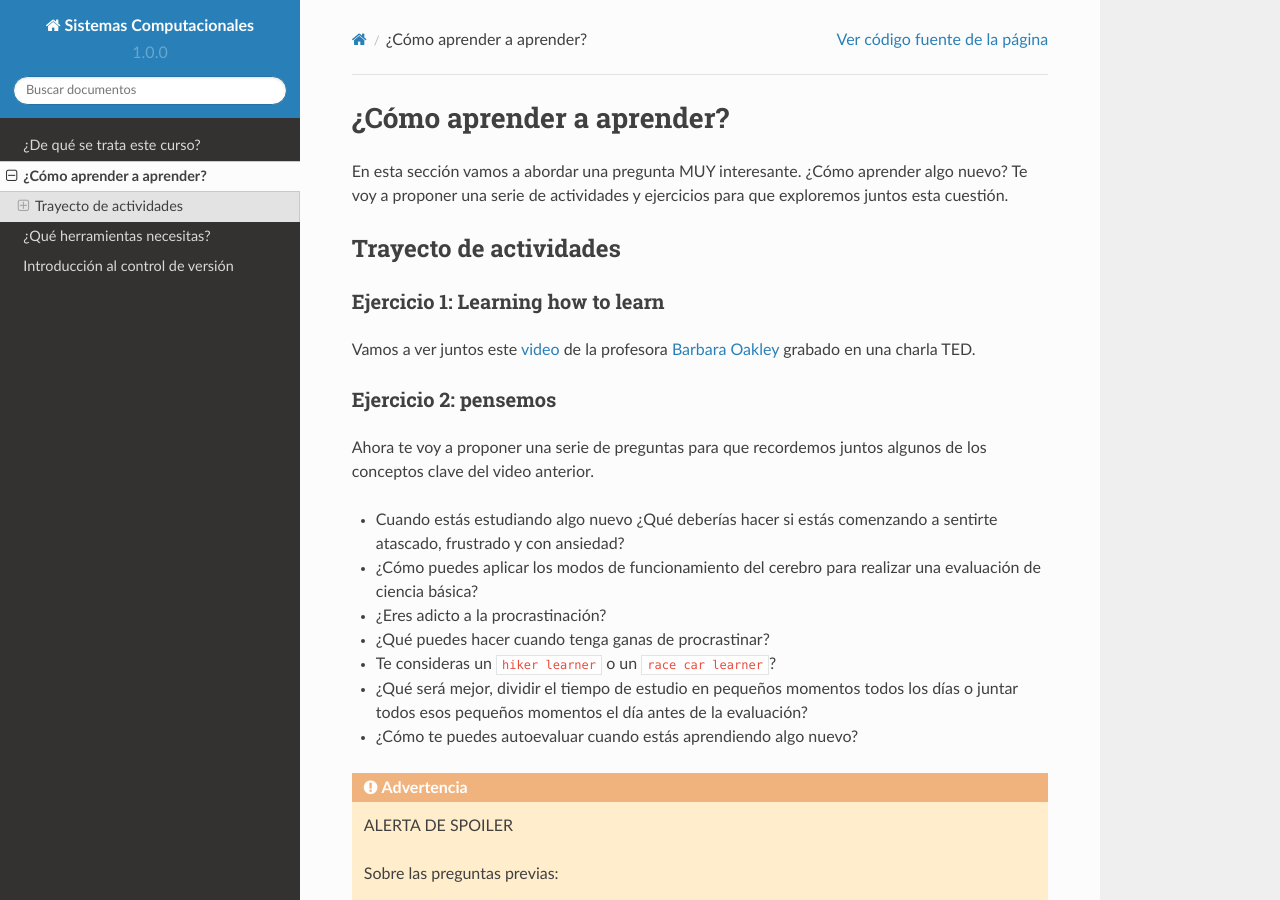
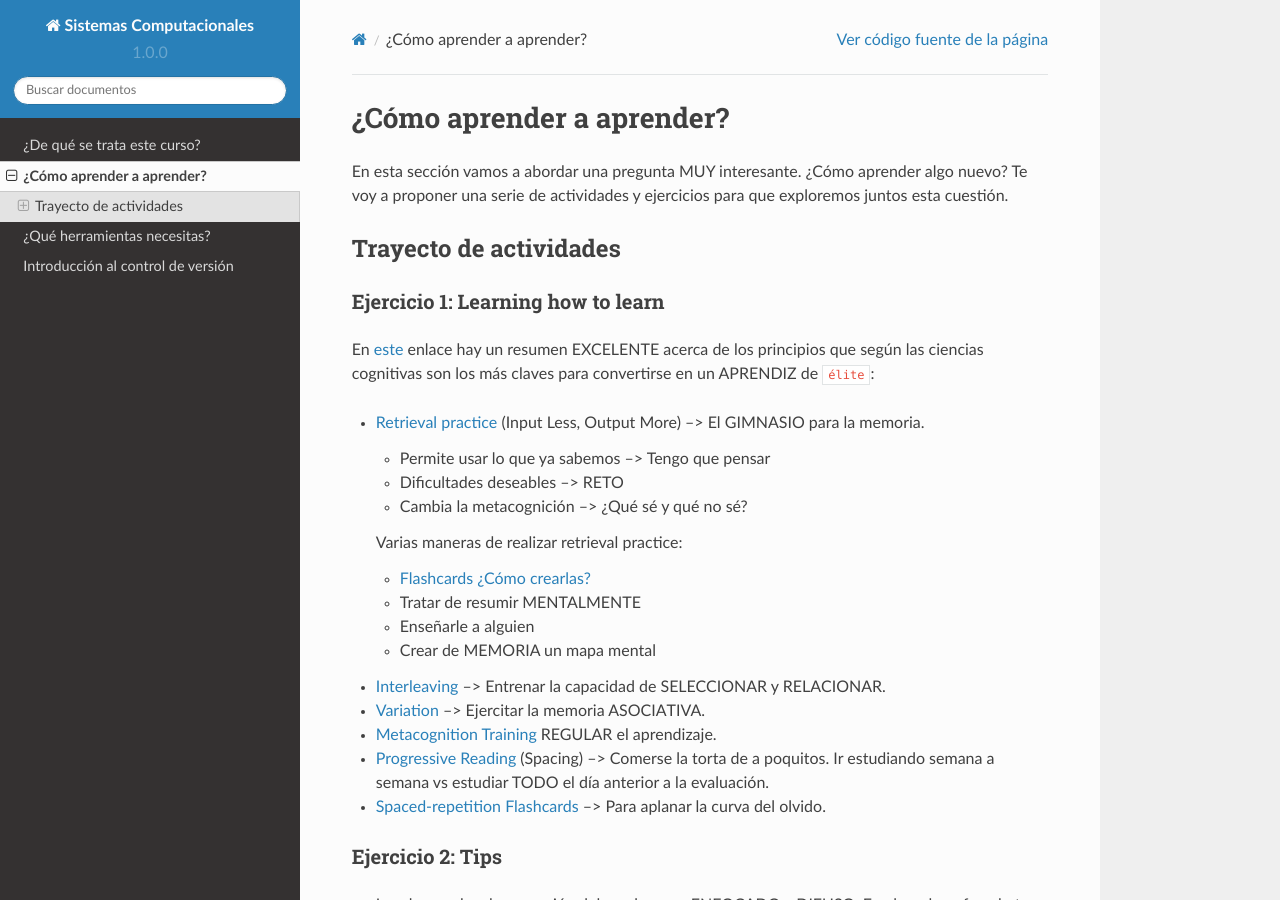
Before and after one commit to juanferfranco/SistemasComputacionales, a Sphinx documentation site: the page built from docs/_intro/learning.rst, in a window 1280 px wide and 900 px high. Built offline with Sphinx 7.4.7 and the Read the Docs theme 2.0.0, drawn with Linux system fonts in a browser that asks for light colours; some of the changed text lies outside the part shown.

Commit message:
alternative version for learning guide

```diff
--- a/docs/_intro/learning.rst
+++ b/docs/_intro/learning.rst
@@ -11,29 +11,33 @@ Trayecto de actividades
 Ejercicio 1: Learning how to learn
 ^^^^^^^^^^^^^^^^^^^^^^^^^^^^^^^^^^^^^^^^^^^^^^^^^^^^^^^^^^^^^^^^^^^^^^^^^^^^^
 
-Vamos a ver juntos este `video <https://youtu.be/O96fE1E-rf8>`__ de la profesora
-`Barbara Oakley <https://barbaraoakley.com/>`__ grabado en una charla TED.
+En `este <https://www.idorecall.com/#science>`__ enlace hay un resumen EXCELENTE acerca de los principios que
+según las ciencias cognitivas son los más claves para convertirse en un
+APRENDIZ de ``élite``:
 
-Ejercicio 2: pensemos
+* `Retrieval practice <https://zealous-talk-27c.notion.site/Retrieval-Practice-68db3d930c4d4d1db0448e3c505dd2ff>`__ (Input Less, Output More) --> El GIMNASIO para la memoria.
+
+  * Permite usar lo que ya sabemos --> Tengo que pensar
+  * Dificultades deseables --> RETO
+  * Cambia la metacognición --> ¿Qué sé y qué no sé?
+
+  Varias maneras de realizar retrieval practice:
+
+  - `Flashcards <https://apps.ankiweb.net/>`__ `¿Cómo crearlas? <https://medium.com/@iDoRecall/https-medium-com-idorecall-how-to-create-and-practice-flashcards-like-a-boss-b7efb5a53293>`__
+  - Tratar de resumir MENTALMENTE
+  - Enseñarle a alguien
+  - Crear de MEMORIA un mapa mental
+
+* `Interleaving <https://zealous-talk-27c.notion.site/Interleaving-3fe630ed39554c69a0a5135f086b24d9>`__ --> Entrenar la capacidad de SELECCIONAR y RELACIONAR.
+* `Variation <https://zealous-talk-27c.notion.site/Variation-5a7324c3ede74b2b94cbbf32f1ebcc33>`__ --> Ejercitar la memoria ASOCIATIVA.
+* `Metacognition Training <https://zealous-talk-27c.notion.site/Metacognition-4048352b401845cea23287a8f9bde48d>`__ REGULAR el aprendizaje.
+* `Progressive Reading <https://zealous-talk-27c.notion.site/Spacing-of-knowledge-acquisition-2ab0bd51aecf4645b08cea8d1684b281>`__ (Spacing) --> Comerse la torta de a poquitos.
+  Ir estudiando semana a semana vs estudiar TODO el día anterior a la evaluación.
+* `Spaced-repetition Flashcards <https://zealous-talk-27c.notion.site/Spaced-Repetition-spacing-of-retrieval-practice-fb5455d352744948b2df01961ca2ab07>`__ --> Para aplanar la curva del olvido.
+
+
+Ejercicio 2: Tips
 ^^^^^^^^^^^^^^^^^^^^^^^^^^^^^^^^^^^
-
-Ahora te voy a proponer una serie de preguntas para que recordemos juntos
-algunos de los conceptos clave del video anterior.
-
-* Cuando estás estudiando algo nuevo ¿Qué deberías hacer si estás comenzando a sentirte
-  atascado, frustrado y con ansiedad?
-* ¿Cómo puedes aplicar los modos de funcionamiento del cerebro para realizar una
-  evaluación de ciencia básica?
-* ¿Eres adicto a la procrastinación?
-* ¿Qué puedes hacer cuando tenga ganas de procrastinar?
-* Te consideras un ``hiker learner`` o un ``race car learner``?
-* ¿Qué será mejor, dividir el tiempo de estudio en pequeños momentos todos los días o
-  juntar todos esos pequeños momentos el día antes de la evaluación?
-* ¿Cómo te puedes autoevaluar cuando estás aprendiendo algo nuevo?
-
-.. warning:: ALERTA DE SPOILER
-
-  Sobre las preguntas previas:
 
   Los dos modos de operación del cerebro son ENFOCADO y DIFUSO. En el modo enfocado te
   CONCENTRAS en algo, tienes puesta toda tu ATENCIÓN, te comprometes con tus pensamientos. En
@@ -77,6 +81,8 @@ Ejercicio 3: seguro quieres más
 
 Si quieres aprender a aprender te recomiendo estos recursos:
 
+* Este `video <https://youtu.be/O96fE1E-rf8>`__ de la profesora
+  `Barbara Oakley <https://barbaraoakley.com/>`__ grabado en una charla TED.
 * Curso `learning how to learn <https://www.coursera.org/learn/learning-how-to-learn>`__.
 * Barbara cuenta, en `esta <https://youtu.be/m9wXxywLVtQ?t=476>`__ conferencia estilo TED,
   como la neurociencia está cambiando lo que sabemos acerca del aprendizaje.
```
